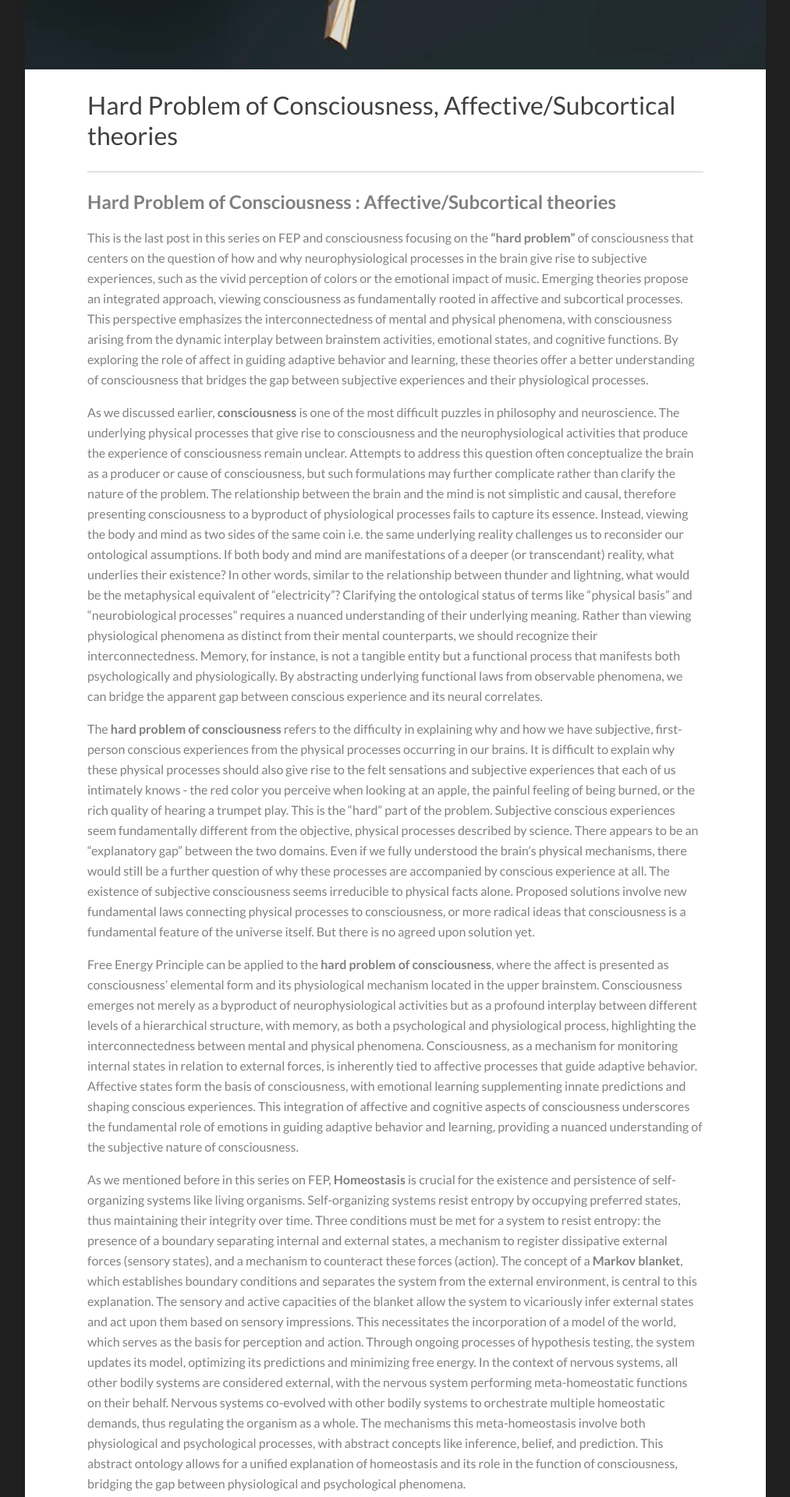
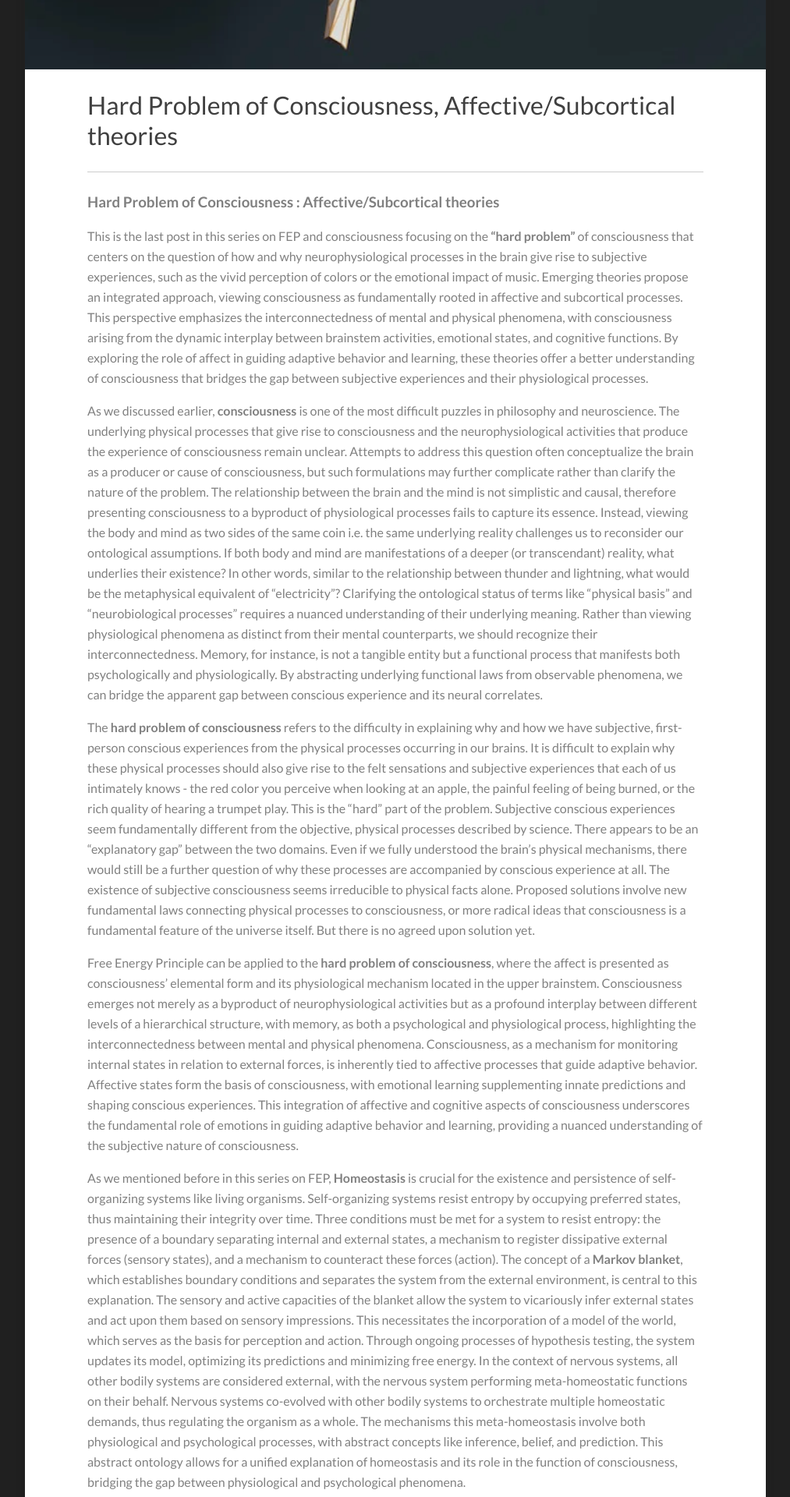
Before and after one commit to Kamran-Afzali/Kamran-Afzali.github.io, a Jekyll site: the page built from _posts/2024-12-25-con_fep_3.md, in a window 1280 px wide. Shown: the part 884-2804 px from the top of the page at 78% size, without its empty margins (133-1146 px from the left). Built offline with Jekyll 4.4.1, drawn with Linux system fonts in a browser that asks for light colours.

Commit message:
Update 2024-12-25-con_fep_3.md

```diff
--- a/_posts/2024-12-25-con_fep_3.md
+++ b/_posts/2024-12-25-con_fep_3.md
@@ -8,7 +8,7 @@ date-string: December 2024
 ---
 
 
-## Hard Problem of Consciousness : Affective/Subcortical theories
+### Hard Problem of Consciousness : Affective/Subcortical theories
 
 This is the last post in this series on FEP and consciousness focusing on the **"hard problem"** of consciousness that centers on the question of how and why neurophysiological processes in the brain give rise to subjective experiences, such as the vivid perception of colors or the emotional impact of music. Emerging theories propose an integrated approach, viewing consciousness as fundamentally rooted in affective and subcortical processes. This perspective emphasizes the interconnectedness of mental and physical phenomena, with consciousness arising from the dynamic interplay between brainstem activities, emotional states, and cognitive functions. By exploring the role of affect in guiding adaptive behavior and learning, these theories offer a better understanding of consciousness that bridges the gap between subjective experiences and their physiological processes.
 
```
